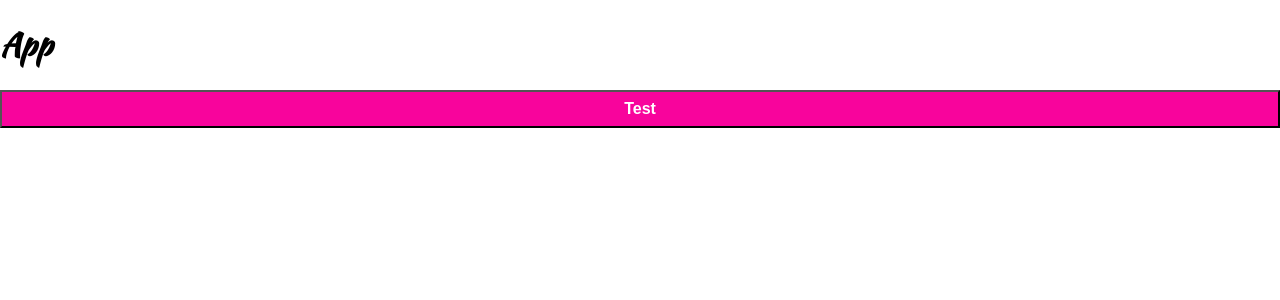
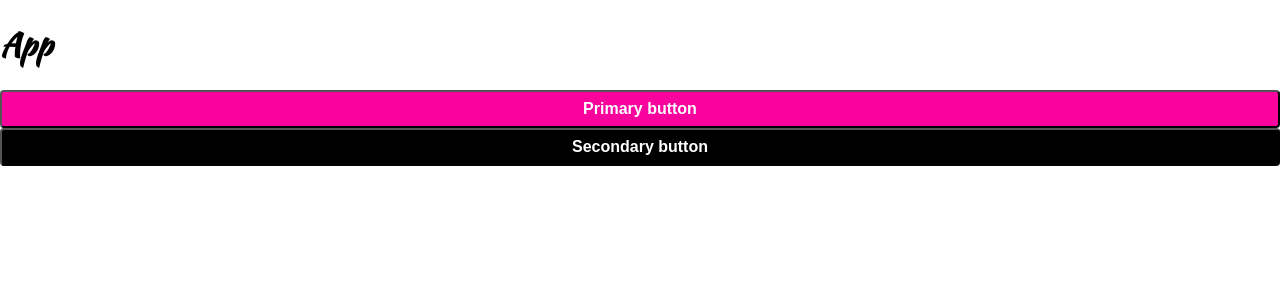
Before and after one commit to eylulg/styled-components-v5, a React (Create React App) app: page / in a window 1280 px wide. Shown: the top 300 px of the page. Built offline with nearby package versions, Linux system fonts and the light colour scheme.

Commit message:
conditional styles based on props

```diff
--- a/src/components/App.js
+++ b/src/components/App.js
@@ -16,7 +16,8 @@
     <>
       <GlobalStyle />
       <h1>App</h1>
-      <Button>Test</Button>
+      <Button>Primary button</Button>
+      <Button secondary>Secondary button</Button>
     </>
   );
 }
--- a/src/components/common/Button.js
+++ b/src/components/common/Button.js
@@ -2,17 +2,17 @@
 
 const Button = styled.button`
   color: white;
-    background: #f8049c;
+  background: ${(props) => (props.secondary ? "black" : "#f8049c")};
   font-weight: bold;
   padding: 8px;
-    border-radius: 0px;
+  border-radius: 4px;
   box-shadow: none;
   font-size: 1em;
   width: 100%;
   display: block;
   white-space: none;
 
-    &:disabled{
+  &:disabled {
     background: #eee;
     color: #666;
   }
```
Lines whose indentation alone changed are shown as unchanged.
